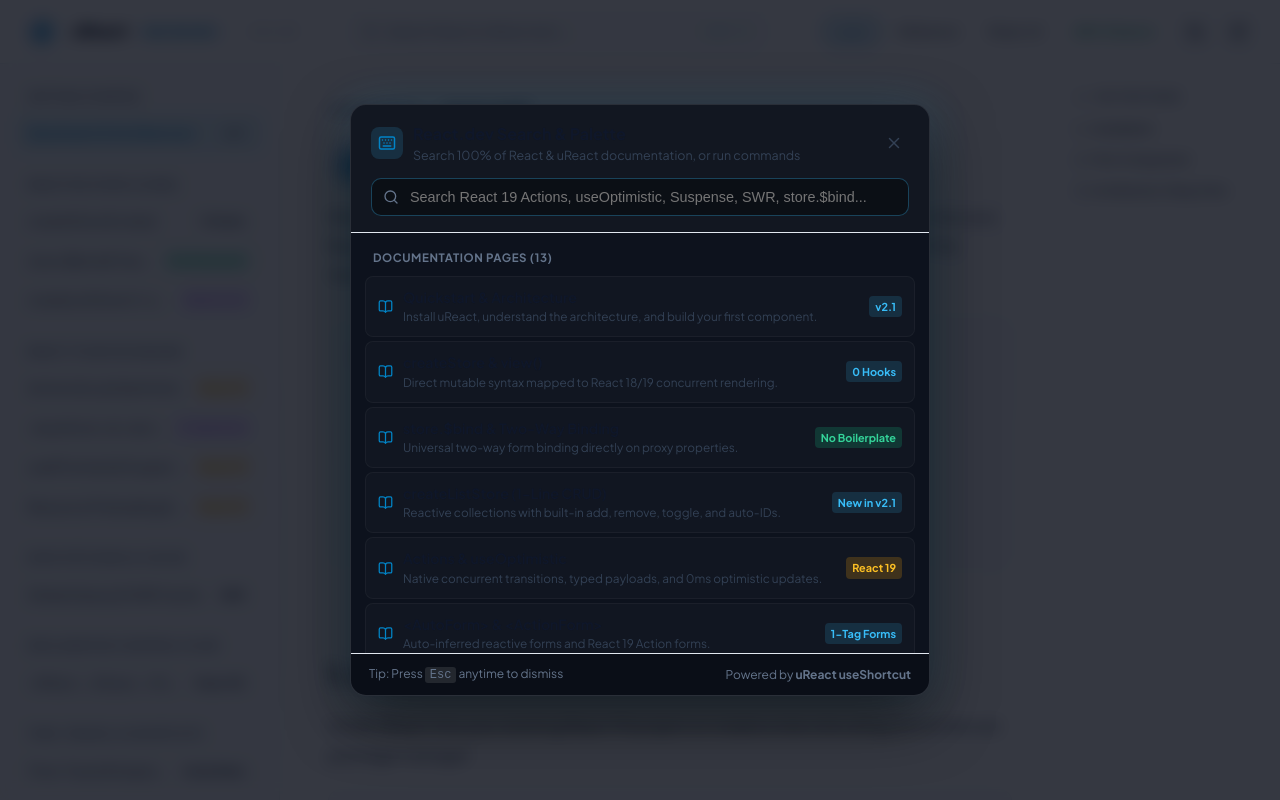
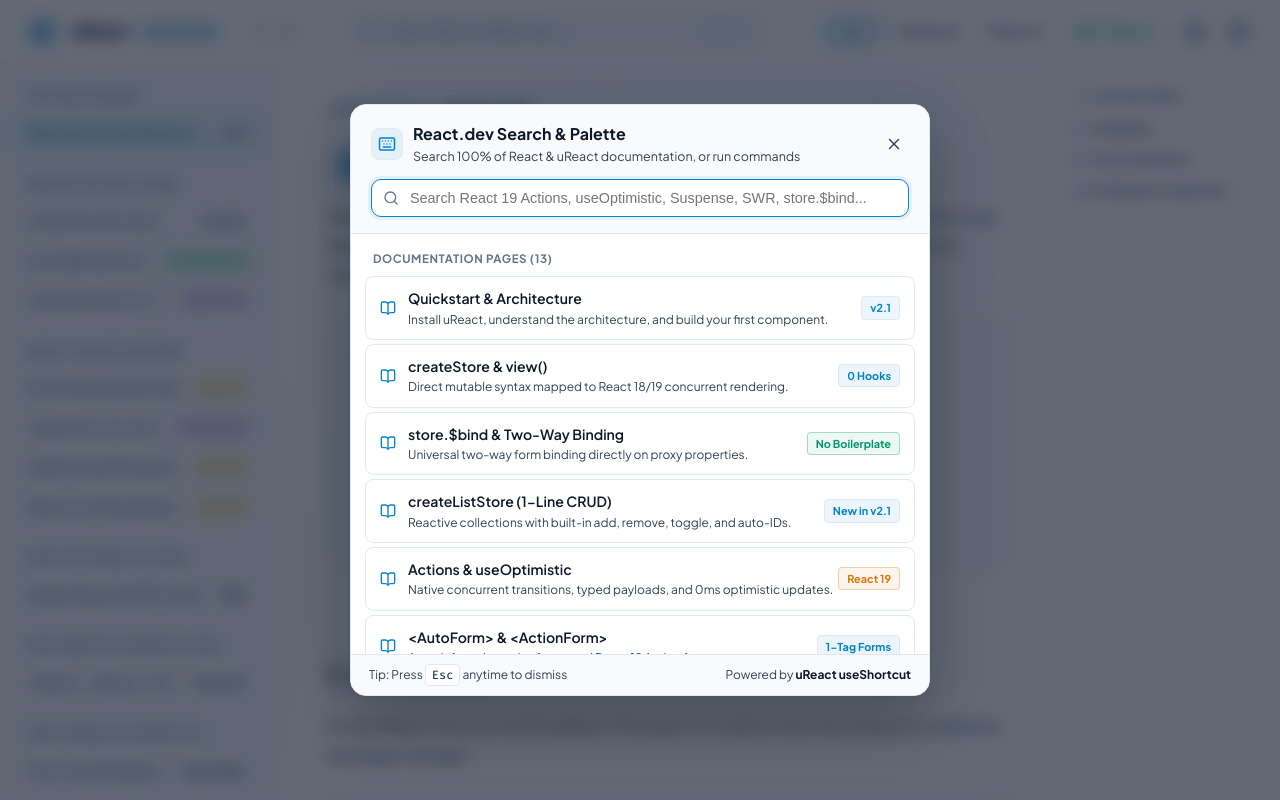
Before and after one commit to jins-coder/uReact, a React (Vite) app: page / in a window 1280 px wide. Both pictures are taken after a click on the button "Press Ctrl+K or Cmd+K to search documentation". Shown: the top 800 px of the page. Built offline with nearby package versions, Linux system fonts and the light colour scheme.

Commit message:
fix(docs): resolve light theme contrast issues in Search & Palette modal

```diff
--- a/src/projects/docs-portal/components/ShortcutMenuModal.tsx
+++ b/src/projects/docs-portal/components/ShortcutMenuModal.tsx
@@ -96,7 +96,7 @@
       style={{
         position: 'fixed',
         inset: 0,
-        backgroundColor: 'rgba(3, 7, 18, 0.8)',
+        backgroundColor: 'rgba(15, 23, 42, 0.65)',
         backdropFilter: 'blur(8px)',
         zIndex: 9999,
         display: 'flex',
@@ -110,10 +110,10 @@
         style={{
           width: '100%',
           maxWidth: '580px',
-          backgroundColor: '#0d121d',
-          border: '1px solid rgba(255, 255, 255, 0.12)',
+          backgroundColor: 'var(--bg-card)',
+          border: '1px solid var(--border-subtle)',
           borderRadius: '16px',
-          boxShadow: '0 20px 60px rgba(0, 0, 0, 0.6), 0 0 40px rgba(56, 189, 248, 0.15)',
+          boxShadow: '0 24px 60px rgba(0, 0, 0, 0.25), 0 0 30px var(--accent-cyan-bg)',
           overflow: 'hidden'
         }}
         onClick={(e) => e.stopPropagation()}
@@ -122,8 +122,8 @@
         <div
           style={{
             padding: '16px 20px',
-            borderBottom: '1px solid var(--border-subtle, rgba(255, 255, 255, 0.08))',
-            background: 'rgba(255, 255, 255, 0.02)'
+            borderBottom: '1px solid var(--border-subtle)',
+            background: 'var(--bg-secondary)'
           }}
         >
           <div style={{ display: 'flex', alignItems: 'center', justifyContent: 'space-between', marginBottom: '12px' }}>
@@ -133,8 +133,9 @@
                   width: '32px',
                   height: '32px',
                   borderRadius: '8px',
-                  background: 'rgba(56, 189, 248, 0.15)',
-                  color: 'var(--accent-cyan, #38bdf8)',
+                  background: 'var(--accent-cyan-bg)',
+                  color: 'var(--accent-cyan)',
+                  border: '1px solid var(--border-subtle)',
                   display: 'flex',
                   alignItems: 'center',
                   justifyContent: 'center'
@@ -143,10 +144,10 @@
                 <Keyboard size={18} />
               </div>
               <div>
-                <div style={{ fontWeight: 700, fontSize: '1rem', color: 'var(--text-main, #f8fafc)' }}>
+                <div style={{ fontWeight: 700, fontSize: '1rem', color: 'var(--text-main)' }}>
                   React.dev Search &amp; Palette
                 </div>
-                <div style={{ fontSize: '0.78rem', color: 'var(--text-muted, #94a3b8)' }}>
+                <div style={{ fontSize: '0.78rem', color: 'var(--text-muted)' }}>
                   Search 100% of React &amp; uReact documentation, or run commands
                 </div>
               </div>
@@ -159,9 +160,10 @@
                 borderRadius: '6px',
                 background: 'transparent',
                 border: 'none',
-                color: 'var(--text-muted, #94a3b8)',
+                color: 'var(--text-muted)',
                 cursor: 'pointer'
               }}
+              title="Close (Esc)"
             >
               <X size={18} />
             </button>
@@ -174,7 +176,7 @@
               alignItems: 'center'
             }}
           >
-            <Search size={16} style={{ position: 'absolute', left: '12px', color: 'var(--text-dim, #64748b)' }} />
+            <Search size={16} style={{ position: 'absolute', left: '12px', color: 'var(--text-dim)' }} />
             <input
               type="text"
               value={searchTerm}
@@ -184,26 +186,35 @@
               style={{
                 width: '100%',
                 padding: '10px 12px 10px 38px',
-                background: 'rgba(0, 0, 0, 0.35)',
-                border: '1px solid rgba(56, 189, 248, 0.3)',
+                background: 'var(--bg-primary)',
+                border: '1.5px solid var(--border-subtle)',
                 borderRadius: '10px',
-                color: 'var(--text-main, #f8fafc)',
+                color: 'var(--text-main)',
                 fontSize: '0.9rem',
-                outline: 'none'
+                outline: 'none',
+                transition: 'border-color 0.2s, box-shadow 0.2s'
+              }}
+              onFocus={(e) => {
+                e.target.style.borderColor = 'var(--accent-cyan)';
+                e.target.style.boxShadow = '0 0 0 3px var(--accent-cyan-bg)';
+              }}
+              onBlur={(e) => {
+                e.target.style.borderColor = 'var(--border-subtle)';
+                e.target.style.boxShadow = 'none';
               }}
             />
           </div>
         </div>
 
         {/* Action / Doc Items List */}
-        <div style={{ padding: '12px 14px', maxHeight: '420px', overflowY: 'auto' }}>
+        <div style={{ padding: '12px 14px', maxHeight: '420px', overflowY: 'auto', background: 'var(--bg-card)' }}>
           {/* Docs Section */}
           <div style={{ marginBottom: '14px' }}>
             <div
               style={{
                 fontSize: '0.72rem',
                 fontWeight: 700,
-                color: 'var(--text-dim, #64748b)',
+                color: 'var(--text-dim)',
                 letterSpacing: '0.05em',
                 padding: '4px 8px 8px',
                 textTransform: 'uppercase'
@@ -224,29 +235,29 @@
                     display: 'flex',
                     alignItems: 'center',
                     justifyContent: 'space-between',
-                    padding: '9px 12px',
+                    padding: '10px 14px',
                     borderRadius: '8px',
-                    backgroundColor: 'rgba(255, 255, 255, 0.02)',
-                    border: '1px solid rgba(255, 255, 255, 0.04)',
+                    backgroundColor: 'var(--bg-card)',
+                    border: '1px solid var(--border-subtle)',
                     cursor: 'pointer',
                     transition: 'all 0.15s ease'
                   }}
                   onMouseEnter={(e) => {
-                    e.currentTarget.style.backgroundColor = 'rgba(56, 189, 248, 0.1)';
-                    e.currentTarget.style.borderColor = 'rgba(56, 189, 248, 0.3)';
+                    e.currentTarget.style.backgroundColor = 'var(--accent-cyan-bg)';
+                    e.currentTarget.style.borderColor = 'var(--accent-cyan)';
                   }}
                   onMouseLeave={(e) => {
-                    e.currentTarget.style.backgroundColor = 'rgba(255, 255, 255, 0.02)';
-                    e.currentTarget.style.borderColor = 'rgba(255, 255, 255, 0.04)';
+                    e.currentTarget.style.backgroundColor = 'var(--bg-card)';
+                    e.currentTarget.style.borderColor = 'var(--border-subtle)';
                   }}
                 >
-                  <div style={{ display: 'flex', alignItems: 'center', gap: '10px' }}>
-                    <BookOpen size={15} style={{ color: 'var(--accent-cyan, #38bdf8)' }} />
+                  <div style={{ display: 'flex', alignItems: 'center', gap: '12px' }}>
+                    <BookOpen size={16} style={{ color: 'var(--accent-cyan)', flexShrink: 0 }} />
                     <div>
-                      <div style={{ fontSize: '0.88rem', fontWeight: 600, color: 'var(--text-main, #f8fafc)' }}>
+                      <div style={{ fontSize: '0.88rem', fontWeight: 600, color: 'var(--text-main)' }}>
                         {item.title}
                       </div>
-                      <div style={{ fontSize: '0.74rem', color: 'var(--text-muted, #94a3b8)' }}>
+                      <div style={{ fontSize: '0.75rem', color: 'var(--text-muted)' }}>
                         {item.description}
                       </div>
                     </div>
@@ -256,21 +267,28 @@
                     <span
                       style={{
                         fontSize: '0.68rem',
-                        padding: '2px 6px',
+                        padding: '2px 8px',
                         borderRadius: '4px',
                         fontWeight: 700,
+                        whiteSpace: 'nowrap',
                         background:
                           item.badgeType === 'react19'
-                            ? 'rgba(245, 158, 11, 0.2)'
+                            ? 'var(--callout-react19-bg)'
                             : item.badgeType === 'reduction'
-                            ? 'rgba(16, 185, 129, 0.2)'
-                            : 'rgba(56, 189, 248, 0.15)',
+                            ? 'var(--callout-tip-bg)'
+                            : 'var(--accent-cyan-bg)',
                         color:
                           item.badgeType === 'react19'
-                            ? '#fbbf24'
+                            ? 'var(--accent-amber)'
                             : item.badgeType === 'reduction'
-                            ? '#34d399'
-                            : '#38bdf8'
+                            ? 'var(--accent-emerald)'
+                            : 'var(--accent-cyan)',
+                        border:
+                          item.badgeType === 'react19'
+                            ? '1px solid rgba(217, 119, 6, 0.3)'
+                            : item.badgeType === 'reduction'
+                            ? '1px solid rgba(5, 150, 105, 0.3)'
+                            : '1px solid var(--border-subtle)'
                       }}
                     >
                       {item.badge}
@@ -288,7 +306,7 @@
                 style={{
                   fontSize: '0.72rem',
                   fontWeight: 700,
-                  color: 'var(--text-dim, #64748b)',
+                  color: 'var(--text-dim)',
                   letterSpacing: '0.05em',
                   padding: '4px 8px 8px',
                   textTransform: 'uppercase'
@@ -310,15 +328,28 @@
                       display: 'flex',
                       alignItems: 'center',
                       justifyContent: 'space-between',
-                      padding: '8px 12px',
+                      padding: '9px 14px',
                       borderRadius: '8px',
-                      backgroundColor: 'rgba(255, 255, 255, 0.02)',
-                      border: '1px solid rgba(255, 255, 255, 0.04)',
+                      backgroundColor: 'var(--bg-card)',
+                      border: '1px solid var(--border-subtle)',
                       cursor: action.disabled ? 'not-allowed' : 'pointer',
-                      opacity: action.disabled ? 0.4 : 1
+                      opacity: action.disabled ? 0.45 : 1,
+                      transition: 'all 0.15s ease'
+                    }}
+                    onMouseEnter={(e) => {
+                      if (!action.disabled) {
+                        e.currentTarget.style.backgroundColor = 'var(--bg-secondary)';
+                        e.currentTarget.style.borderColor = 'var(--accent-cyan)';
+                      }
+                    }}
+                    onMouseLeave={(e) => {
+                      if (!action.disabled) {
+                        e.currentTarget.style.backgroundColor = 'var(--bg-card)';
+                        e.currentTarget.style.borderColor = 'var(--border-subtle)';
+                      }
                     }}
                   >
-                    <span style={{ fontSize: '0.84rem', color: 'var(--text-main, #f8fafc)' }}>
+                    <span style={{ fontSize: '0.84rem', color: 'var(--text-main)', fontWeight: 500 }}>
                       {action.title}
                     </span>
                     <div style={{ display: 'flex', gap: '4px' }}>
@@ -326,13 +357,14 @@
                         <kbd
                           key={k}
                           style={{
-                            padding: '2px 6px',
-                            background: 'rgba(255, 255, 255, 0.08)',
-                            border: '1px solid rgba(255, 255, 255, 0.15)',
+                            padding: '2px 7px',
+                            background: 'var(--bg-secondary)',
+                            border: '1px solid var(--border-subtle)',
                             borderRadius: '4px',
-                            fontSize: '0.7rem',
+                            fontSize: '0.72rem',
                             fontFamily: 'var(--font-mono)',
-                            color: 'var(--accent-cyan, #38bdf8)'
+                            color: 'var(--accent-cyan)',
+                            fontWeight: 600
                           }}
                         >
                           {k}
@@ -350,17 +382,17 @@
         <div
           style={{
             padding: '10px 18px',
-            borderTop: '1px solid var(--border-subtle, rgba(255, 255, 255, 0.08))',
-            background: 'rgba(0, 0, 0, 0.2)',
+            borderTop: '1px solid var(--border-subtle)',
+            background: 'var(--bg-secondary)',
             display: 'flex',
             alignItems: 'center',
             justifyContent: 'space-between',
             fontSize: '0.75rem',
-            color: 'var(--text-dim, #64748b)'
+            color: 'var(--text-muted)'
           }}
         >
-          <span>Tip: Press <kbd style={{ padding: '1px 5px', borderRadius: '3px', background: 'rgba(255,255,255,0.1)' }}>Esc</kbd> anytime to dismiss</span>
-          <span>Powered by <strong>uReact useShortcut</strong></span>
+          <span>Tip: Press <kbd style={{ padding: '2px 6px', borderRadius: '4px', background: 'var(--bg-primary)', border: '1px solid var(--border-subtle)', color: 'var(--text-main)', fontFamily: 'var(--font-mono)' }}>Esc</kbd> anytime to dismiss</span>
+          <span>Powered by <strong style={{ color: 'var(--text-main)' }}>uReact useShortcut</strong></span>
         </div>
       </div>
     </div>
```
